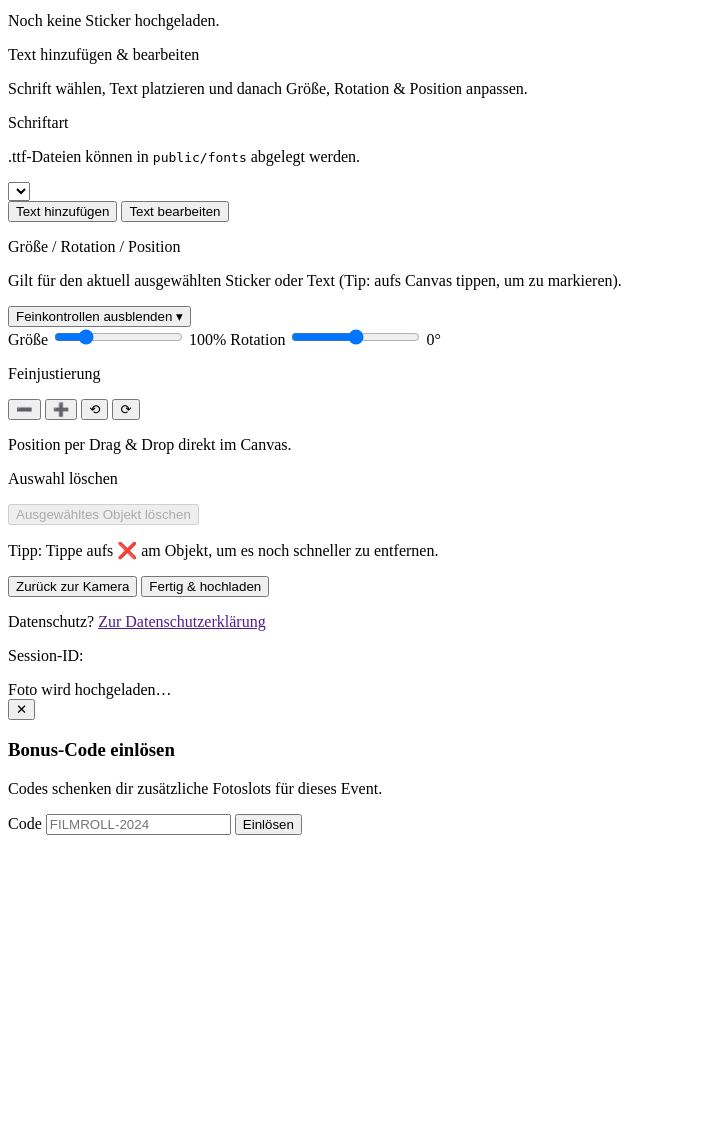
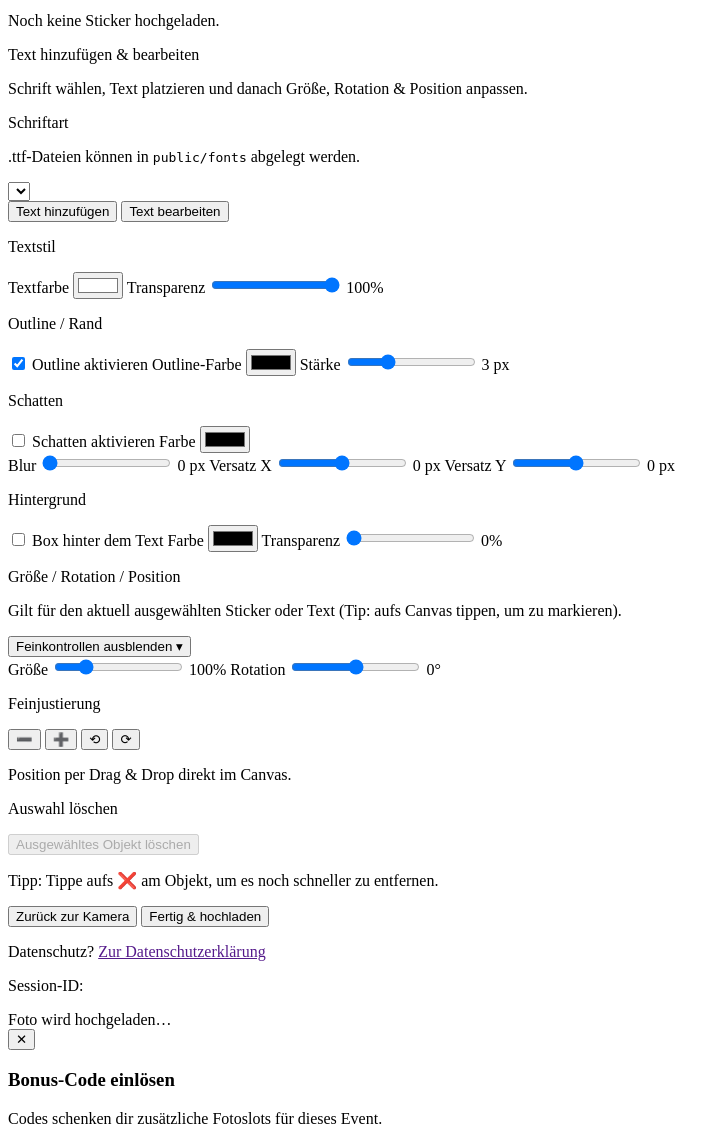
Before and after one commit to negurvulkan/CamNoir, a PHP site: template views/event.php in a window 1280 px wide. Shown: the part 1407-2537 px from the top of the page, without its empty margins (0-728 px from the left). Before the commit the page ends 2242 px from the top, so only its background shows below. Run offline with PHP 8.4, Linux system fonts and the light colour scheme; the template is opened without the code that fills it, so the values that code supplies are empty.

Commit message:
Add styling controls for text overlays

```diff
--- a/views/event.php
+++ b/views/event.php
@@ -344,6 +344,68 @@ $themeStyles = theme_style_block($theme);
                                 <button id="add-text-btn" class="secondary" type="button">Text hinzufügen</button>
                                 <button id="edit-text-btn" class="secondary" type="button">Text bearbeiten</button>
                             </div>
+                            <div class="panel-card">
+                                <p class="muted small">Textstil</p>
+                                <label class="field compact">Textfarbe
+                                    <input id="text-color-input" type="color" value="#ffffff" />
+                                </label>
+                                <label class="field compact">Transparenz
+                                    <input id="text-opacity-range" type="range" min="0" max="100" value="100" />
+                                    <span class="muted small"><span id="text-opacity-value">100</span>%</span>
+                                </label>
+                            </div>
+                            <div class="panel-card">
+                                <p class="muted small">Outline / Rand</p>
+                                <label class="checkbox">
+                                    <input id="text-outline-toggle" type="checkbox" checked />
+                                    <span>Outline aktivieren</span>
+                                </label>
+                                <label class="field compact">Outline-Farbe
+                                    <input id="text-outline-color" type="color" value="#000000" />
+                                </label>
+                                <label class="field compact">Stärke
+                                    <input id="text-outline-width" type="range" min="0" max="10" value="3" />
+                                    <span class="muted small"><span id="text-outline-width-value">3</span> px</span>
+                                </label>
+                            </div>
+                            <div class="panel-card">
+                                <p class="muted small">Schatten</p>
+                                <label class="checkbox">
+                                    <input id="text-shadow-toggle" type="checkbox" />
+                                    <span>Schatten aktivieren</span>
+                                </label>
+                                <label class="field compact">Farbe
+                                    <input id="text-shadow-color" type="color" value="#000000" />
+                                </label>
+                                <div class="grid" style="grid-template-columns: repeat(auto-fit, minmax(140px, 1fr)); gap: 8px;">
+                                    <label class="field compact">Blur
+                                        <input id="text-shadow-blur" type="range" min="0" max="24" value="0" />
+                                        <span class="muted small"><span id="text-shadow-blur-value">0</span> px</span>
+                                    </label>
+                                    <label class="field compact">Versatz X
+                                        <input id="text-shadow-offset-x" type="range" min="-30" max="30" value="0" />
+                                        <span class="muted small"><span id="text-shadow-offset-x-value">0</span> px</span>
+                                    </label>
+                                    <label class="field compact">Versatz Y
+                                        <input id="text-shadow-offset-y" type="range" min="-30" max="30" value="0" />
+                                        <span class="muted small"><span id="text-shadow-offset-y-value">0</span> px</span>
+                                    </label>
+                                </div>
+                            </div>
+                            <div class="panel-card">
+                                <p class="muted small">Hintergrund</p>
+                                <label class="checkbox">
+                                    <input id="text-background-toggle" type="checkbox" />
+                                    <span>Box hinter dem Text</span>
+                                </label>
+                                <label class="field compact">Farbe
+                                    <input id="text-background-color" type="color" value="#000000" />
+                                </label>
+                                <label class="field compact">Transparenz
+                                    <input id="text-background-opacity" type="range" min="0" max="100" value="0" />
+                                    <span class="muted small"><span id="text-background-opacity-value">0</span>%</span>
+                                </label>
+                            </div>
                         </div>
                     </div>
                 </div>
```
Also changed, not shown: public/js/app.js.
